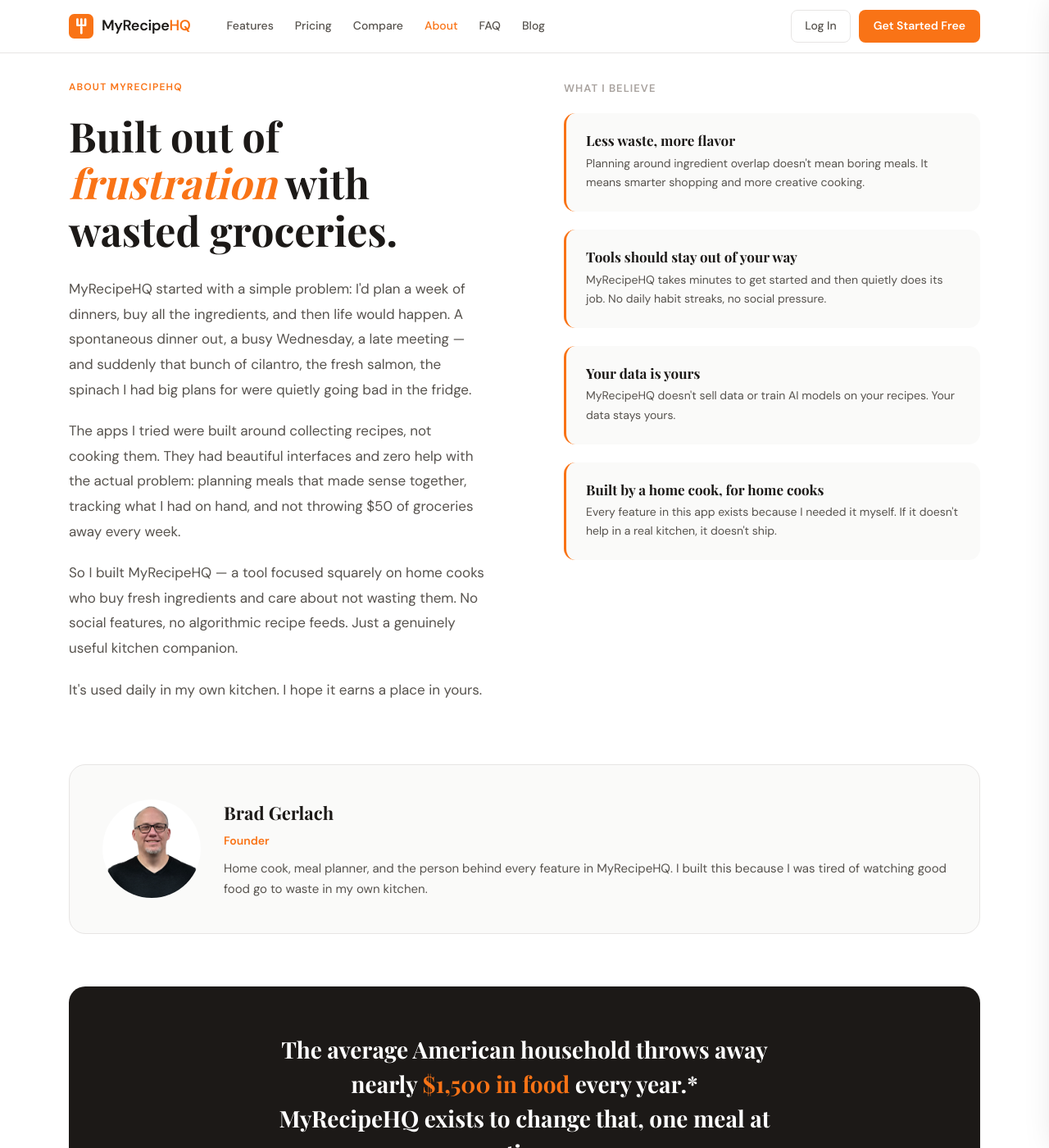
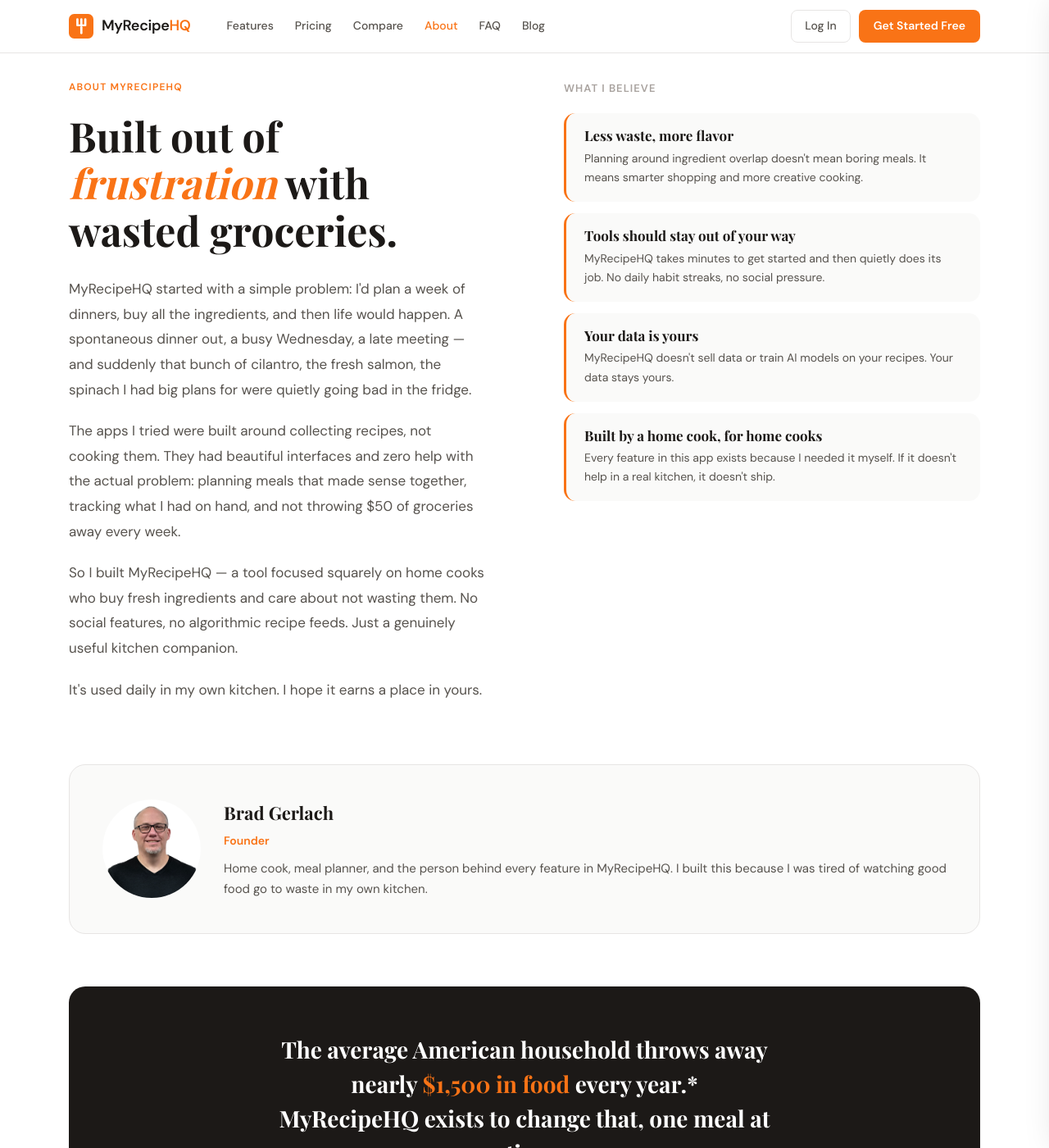
Before and after one commit to bgerlach463/recipehq-site, a Jekyll site: the page built from about/index.html, in a window 1280 px wide and 1400 px high. Shown: the whole window at 82% size. Built offline with Jekyll 4.4.1, drawn with Linux system fonts in a browser that asks for light colours.

Commit message:
Tighten value card padding and gap to match left column height

```diff
--- a/css/style.css
+++ b/css/style.css
@@ -472,9 +472,9 @@
 .about-sidebar { padding-top: 0; }
 .founder-card { display: flex; align-items: center; gap: 28px; margin-top: 56px; padding: 40px; background: var(--warm-bg); border-radius: 20px; border: 1px solid var(--border); }
 .founder-img { width: 120px; height: 120px; border-radius: 50%; object-fit: cover; object-position: center top; flex-shrink: 0; }
-.value-cards { display: flex; flex-direction: column; gap: 22px; margin-top: 8px; }
+.value-cards { display: flex; flex-direction: column; gap: 14px; margin-top: 8px; }
 .value-card {
-  padding: 24px; border-radius: 14px;
+  padding: 18px 22px; border-radius: 14px;
   border-left: 3px solid var(--orange); background: var(--warm-bg);
 }
 .value-card h4 { font-family: var(--ff-head); font-size: 17px; margin-bottom: 6px; }
```
